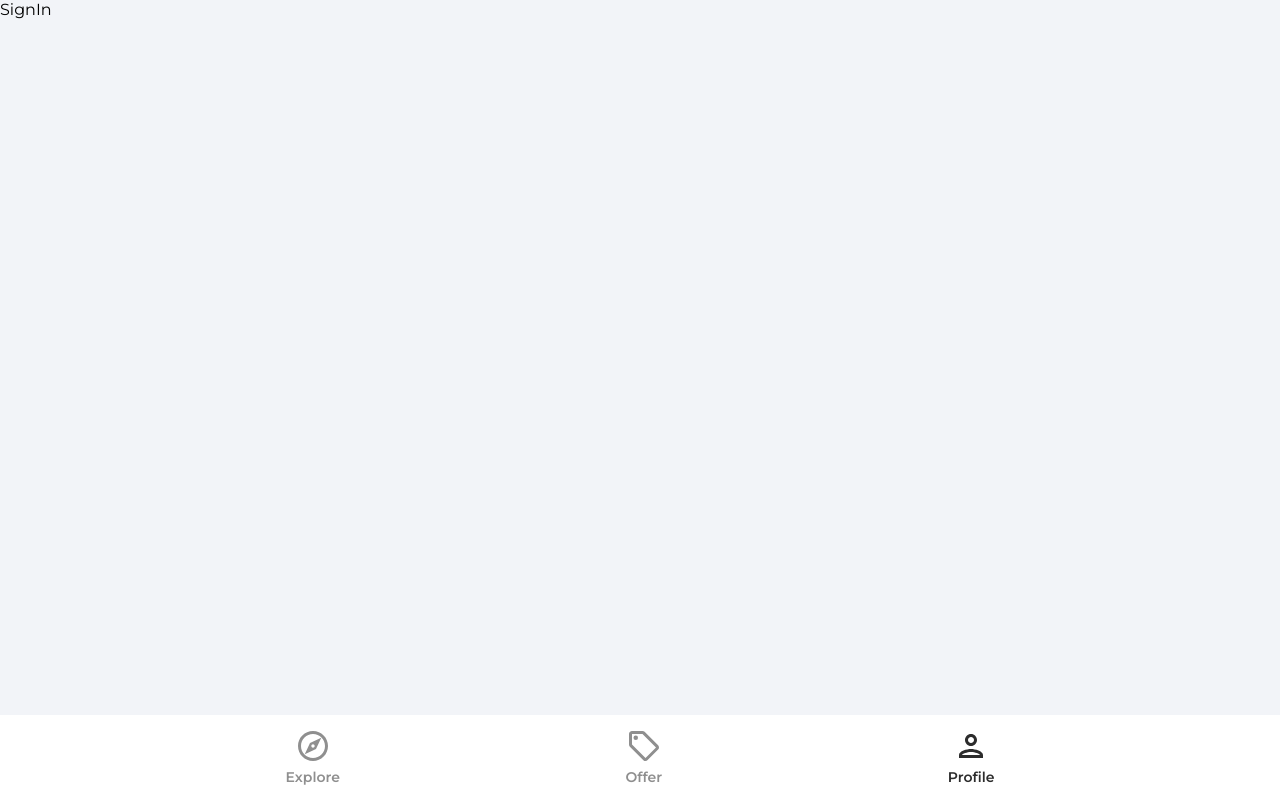
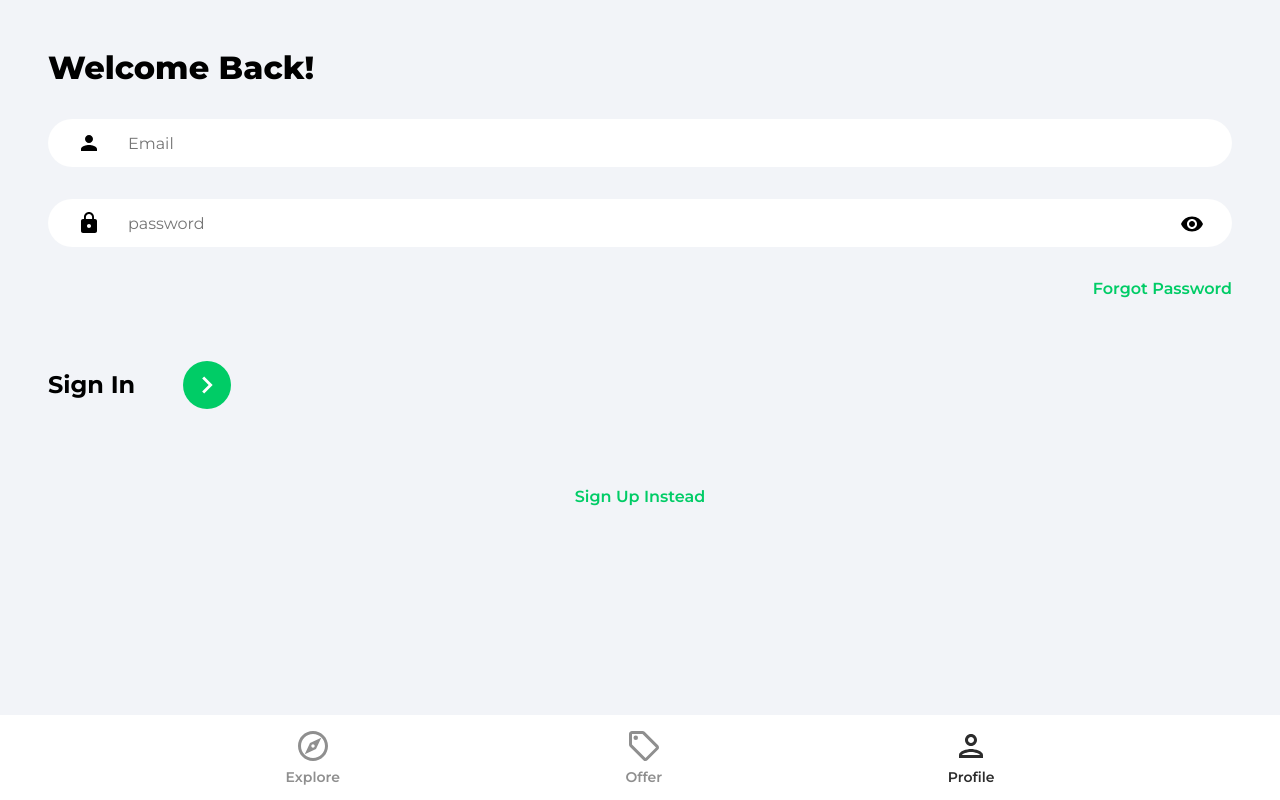
Before and after one commit to Hi-ImDave/house-marketplace-app, a React (Create React App) app: page /profile in a window 1280 px wide. Built offline with nearby package versions, Linux system fonts and the light colour scheme.

Commit message:
add sign in/ sign up

```diff
--- a/src/pages/SignIn.jsx
+++ b/src/pages/SignIn.jsx
@@ -1,5 +1,74 @@
+import { useState } from 'react'
+import { Link, useNavigate } from 'react-router-dom'
+import { ReactComponent as ArrowRightIcon } from '../assets/svg/keyboardArrowRightIcon.svg'
+import visibilityIcon from '../assets/svg/visibilityIcon.svg'
+
 const SignIn = () => {
-  return <div>SignIn</div>
+  const [showPassword, setShowPassword] = useState(false)
+  const [formData, setFormData] = useState({ email: '', password: '' })
+  const { email, password } = formData
+
+  const navigate = useNavigate()
+
+  const onChange = (event) => {
+    setFormData((prevState) => ({
+      ...prevState,
+      [event.target.id]: event.target.value,
+    }))
+  }
+
+  return (
+    <>
+      <div className='pageContainer'>
+        <header>
+          <p className='pageHeader'>Welcome Back!</p>
+        </header>
+
+        <form>
+          <input
+            type='email'
+            className='emailInput'
+            placeholder='Email'
+            id='email'
+            value={email}
+            onChange={onChange}
+          />
+          <div className='passwordInputDiv'>
+            <input
+              type={showPassword ? 'text' : 'password'}
+              className='passwordInput'
+              placeholder='password'
+              id='password'
+              value={password}
+              onChange={onChange}
+            />
+
+            <img
+              src={visibilityIcon}
+              alt='showPassword'
+              className='showPassword'
+              onClick={() => setShowPassword((prevState) => !prevState)}
+            />
+          </div>
+          <Link to='/forgot-password' className='forgotPasswordLink'>
+            Forgot Password
+          </Link>
+
+          <div className='signInBar'>
+            <p className='signInText'>Sign In</p>
+            <button className='signInButton'>
+              <ArrowRightIcon fill='#ffffff' width='34px' height='34px' />
+            </button>
+          </div>
+        </form>
+        {/* Google OAuth */}
+
+        <Link to='/sign-up' className='registerLink'>
+          Sign Up Instead
+        </Link>
+      </div>
+    </>
+  )
 }
 
 export default SignIn
--- a/src/pages/SignUp.jsx
+++ b/src/pages/SignUp.jsx
@@ -1,5 +1,83 @@
+import { useState } from 'react'
+import { Link, useNavigate } from 'react-router-dom'
+import { ReactComponent as ArrowRightIcon } from '../assets/svg/keyboardArrowRightIcon.svg'
+import visibilityIcon from '../assets/svg/visibilityIcon.svg'
+
 const SignUp = () => {
-  return <div>SignUp</div>
+  const [showPassword, setShowPassword] = useState(false)
+  const [formData, setFormData] = useState({
+    name: '',
+    email: '',
+    password: '',
+  })
+  const { name, email, password } = formData
+
+  const navigate = useNavigate()
+
+  const onChange = (event) => {
+    setFormData((prevState) => ({
+      ...prevState,
+      [event.target.id]: event.target.value,
+    }))
+  }
+
+  return (
+    <>
+      <div className='pageContainer'>
+        <header>
+          <p className='pageHeader'>Welcome!</p>
+        </header>
+
+        <form>
+          <input
+            type='text'
+            className='nameInput'
+            placeholder='Name'
+            id='name'
+            value={name}
+            onChange={onChange}
+          />
+          <input
+            type='email'
+            className='emailInput'
+            placeholder='Email'
+            id='email'
+            value={email}
+            onChange={onChange}
+          />
+          <div className='passwordInputDiv'>
+            <input
+              type={showPassword ? 'text' : 'password'}
+              className='passwordInput'
+              placeholder='password'
+              id='password'
+              value={password}
+              onChange={onChange}
+            />
+
+            <img
+              src={visibilityIcon}
+              alt='showPassword'
+              className='showPassword'
+              onClick={() => setShowPassword((prevState) => !prevState)}
+            />
+          </div>
+
+          <div className='signInBar'>
+            <p className='signInText'>Sign Up</p>
+            <button className='signInButton'>
+              <ArrowRightIcon fill='#ffffff' width='34px' height='34px' />
+            </button>
+          </div>
+        </form>
+        {/* Google OAuth */}
+
+        <Link to='/sign-in' className='registerLink'>
+          Sign In Instead
+        </Link>
+      </div>
+    </>
+  )
 }
 
 export default SignUp
```
